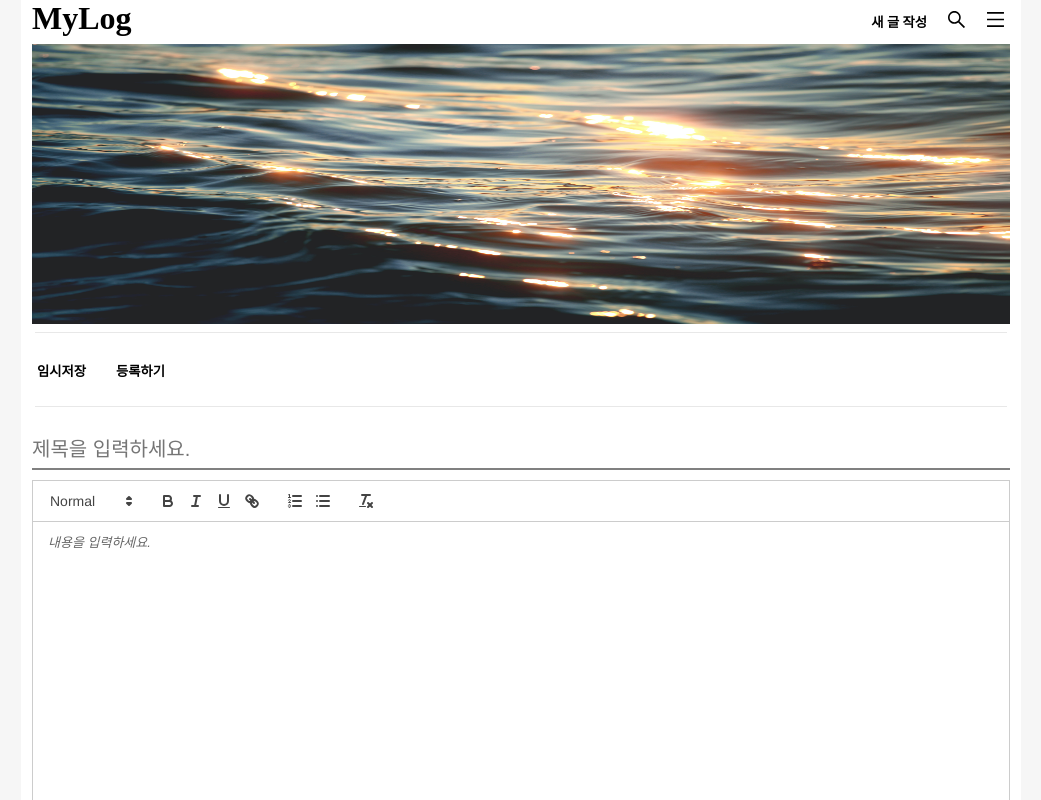
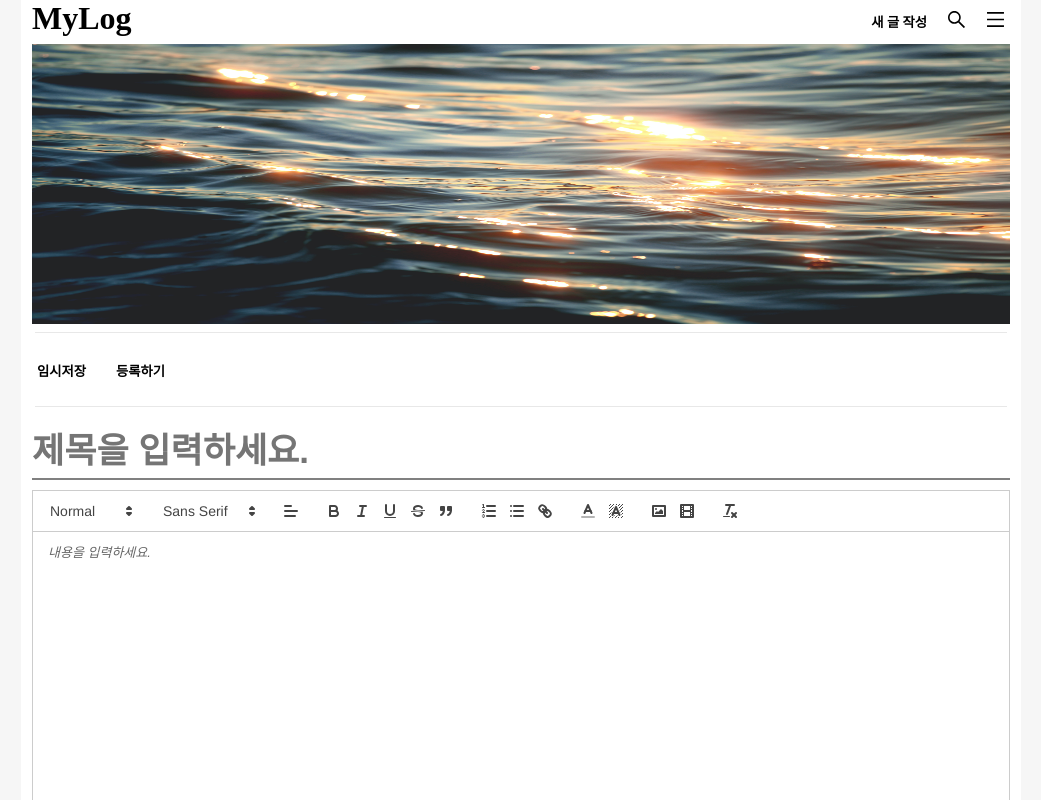
Before and after one commit to f-lab-edu/mylog, a Next.js app: page /new in a window 1280 px wide. Shown: the top 800 px of the page, without its empty margins (119-1160 px from the left). Built offline with nearby package versions, Linux system fonts and the light colour scheme; no server answers.

Commit message:
refactor: 게시물 수정, 등록이 Write 페이지에서 이루어지게 수정

```diff
--- a/src/pages/new/index.tsx
+++ b/src/pages/new/index.tsx
@@ -1,74 +1,9 @@
-import "react-quill/dist/quill.snow.css";
-import { useForm } from "react-hook-form";
-import dynamic from "next/dynamic";
-import { useRouter } from "next/router";
-import styles from "../../styles/New.module.css";
-import Line from "@/components/common/Line";
 import { memo } from "react";
-
-interface IFormValues {
-  title: string;
-  contents: string;
-  createdDate: number;
-}
-
-const ReactQuill = dynamic(async () => await import("react-quill"), {
-  ssr: false,
-});
+import Write from "../Write";
 
 const New = () => {
-  const router = useRouter();
-  const { register, setValue, trigger, handleSubmit } = useForm<IFormValues>({
-    mode: "onChange",
-  });
-  const onChangeContent = (value: string) => {
-    setValue("contents", value === "<p><br></p>" ? "" : value);
-
-    trigger("contents");
-  };
-  // const onClickBack = () => {
-  //   router.push("/");
-  // };
-
-  const onClickSubmit = (data: IFormValues) => {
-    if (!data.title && !data.contents) {
-      alert("제목, 내용은 필수 입력 사항입니다.");
-      return;
-    }
-
-    try {
-      router.push(``);
-    } catch (error) {
-      if (error instanceof Error) alert(error.message);
-    }
-  };
-
-  return (
-    <form onSubmit={handleSubmit(onClickSubmit)}>
-      <div className={styles.button_wrapper}>
-        {/* <button onClick={onClickBack}>나가기</button> */}
-        <div className={styles.button_wrapper_right}>
-          <button>임시저장</button>
-          <button className={styles.button_submit}>등록하기</button>
-        </div>
-      </div>
-      <Line />
-      <input
-        type="text"
-        placeholder="제목을 입력하세요."
-        className={styles.new_title}
-        {...register("title")}
-      />
-      <br />
-      <ReactQuill
-        onChange={onChangeContent}
-        placeholder="내용을 입력하세요."
-        className={styles.new_content_reactQuill}
-      />
-    </form>
-  );
+  return <Write isEdit={false} />;
 };
 
 New.displayName = "New";
-
 export default memo(New);
--- a/src/styles/New.module.css
+++ b/src/styles/New.module.css
@@ -11,12 +11,14 @@
 
 .new_title {
   width: 100%;
-  height: 40px;
+  height: 50px;
   border: none;
   border-bottom: 2px solid gray;
   margin-bottom: 10px;
+  padding-bottom: 7px;
   outline: none;
-  font-size: 20px;
+  font-size: 35px;
+  font-weight: bold;
 }
 
 .new_title:focus {
```
Also changed, not shown: src/pages/[blogId]/edit/index.tsx (+2 -45 lines).
